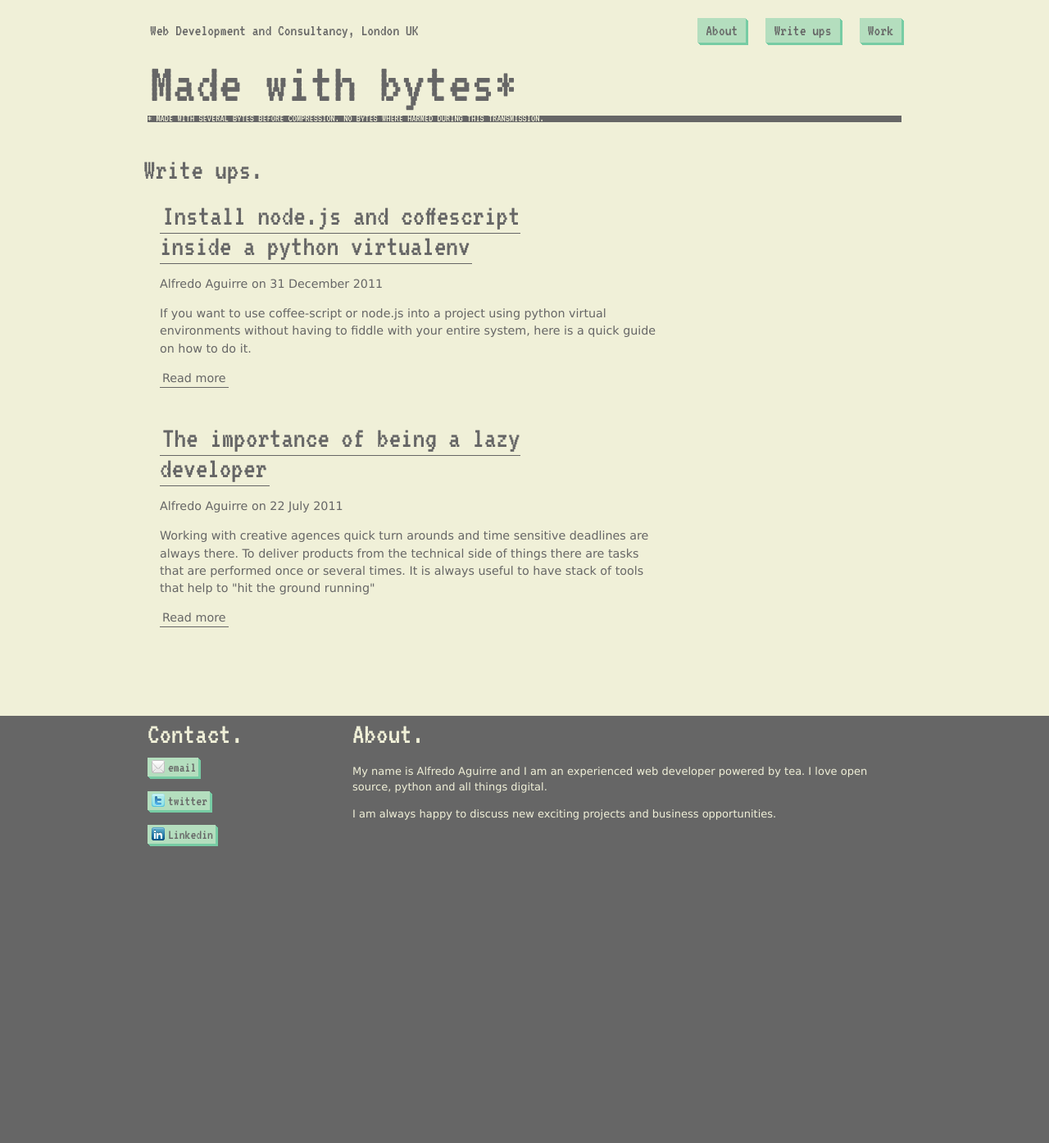
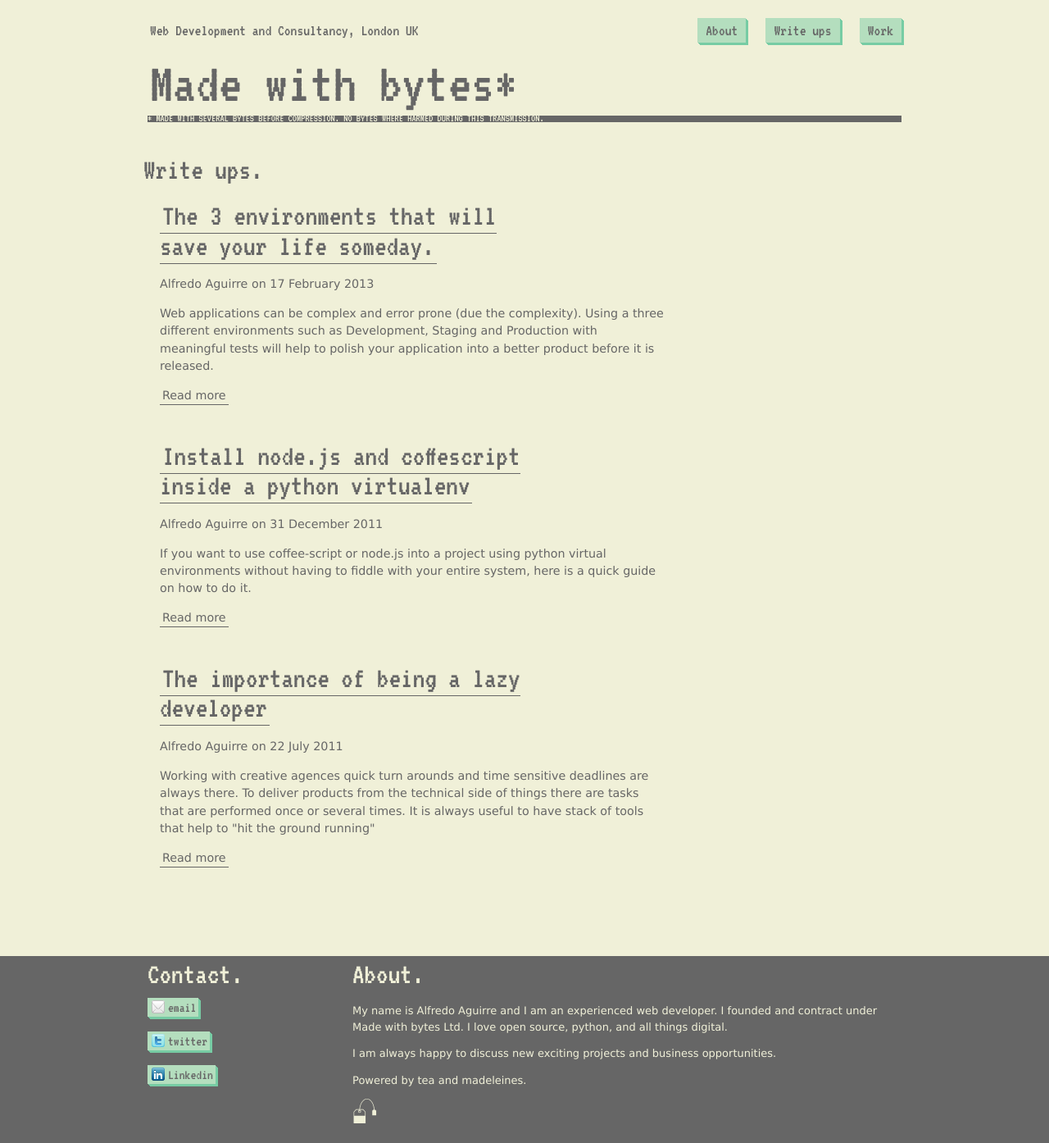
Before and after one commit to madewithbytes/madewithbytes.github.com, a Jekyll site: the page built from writting/index.html, in a window 1280 px wide. Shown: the whole page at 82% size. Built offline with Jekyll 4.4.1, drawn with Linux system fonts in a browser that asks for light colours; before the commit the page ends 1068 px from its top, so only the background shows below that.

Commit message:
Adding write up: 3 enviroments that will save your life someday.

```diff
--- a/_includes/footer.html
+++ b/_includes/footer.html
@@ -11,11 +11,24 @@
     <div class="footer-extra">
       <h2>About.</h2>
       <p>
-        My name is Alfredo Aguirre and I am an experienced web developer powered by tea. I love open source, python and all things digital.
+        My name is Alfredo Aguirre and I am an experienced web developer. I founded and contract under Made with bytes Ltd. I love open source, python, and all things digital.
       </p>
       <p>
         I am always happy to discuss new exciting projects and business opportunities.
       </p>
+      <p>
+        Powered by tea and madeleines.
+      </p>
+        <svg xmlns="http://www.w3.org/2000/svg" xmlns:xlink="http://www.w3.org/1999/xlink" version="1.1" id="Layer_1" x="0px" y="0px" width="30px" height="30px" viewBox="0 0 100 100" enable-background="new 0 0 100 100" xml:space="preserve">
+          <path fill="#F0F0D8" d="M43.659,42.581H14.875L5.169,53.159v16.41V100h48.363V69.569V53.34L43.659,42.581z M7.343,69.569V54.006  l8.488-9.251h26.873l8.655,9.431v15.384H7.343z"/>
+          <polygon fill="#F0F0D8" points="83.955,44.756 80.718,48.894 80.718,67.216 96.848,67.216 96.848,48.964 93.556,44.756 "/>
+          <g>
+            <path fill="#F0F0D8" d="M29.26,57.797c-3.195,0-5.796-2.601-5.796-5.796c0-3.196,2.601-5.796,5.796-5.796   c3.196,0,5.796,2.601,5.796,5.796C35.056,55.196,32.456,57.797,29.26,57.797z M29.26,48.378c-1.997,0-3.622,1.625-3.622,3.623   c0,1.997,1.625,3.622,3.622,3.622c1.998,0,3.623-1.625,3.623-3.622C32.882,50.003,31.257,48.378,29.26,48.378z"/>
+          </g>
+          <g>
+            <path fill="#F0F0D8" d="M89.008,51.186c-0.72,0-1.303-0.486-1.303-1.087c0-26.518-12.81-48.091-28.556-48.091   c-15.743,0-28.551,21.573-28.551,48.091c0,0.601-0.583,1.087-1.303,1.087c-0.719,0-1.303-0.486-1.303-1.087   c0-27.716,13.977-50.265,31.157-50.265c17.184,0,31.161,22.549,31.161,50.265C90.311,50.699,89.728,51.186,89.008,51.186z"/>
+          </g>
+        </svg>
     </div>
   </footer>
 </div>
--- a/_layouts/base.html
+++ b/_layouts/base.html
@@ -6,9 +6,9 @@
     {% if page.description %}<meta name="description" content="{{ page.description }}">{% endif %}
     <meta name="author" content="">
     <meta name="viewport" content="width=device-width, initial-scale=1.0">
-    <link rel="stylesheet" href="{{ site.STATIC_URL }}styles/base.css" type="text/css" media="screen" />
+    <link rel="stylesheet" href="{{ site.STATIC_URL }}styles/base.css?130217" type="text/css" media="screen" />
     <link rel="stylesheet" href="{{ site.STATIC_URL }}styles/pygments.css" type="text/css" media="screen" />
-    <link rel="shortcut icon" href="favicon.ico" />
+    <link rel="shortcut icon" href="/favicon.ico" />
     <script>
       document.documentElement.className+=' js';
       window.STATIC_URL = '{{ site.STATIC_URL }}';
--- /dev/null
+++ b/_posts/2013-02-17-3-enviroments-will-save-your-life-someday.html
@@ -0,0 +1,126 @@
+---
+layout: base
+title: The 3 environments that will save your life someday.
+description: Web applications can be complex and error prone (due the complexity). Using a three different environments such as Development, Staging and Production with meaningful tests will help to polish your application into a better product before it is released.
+summary: Web applications can be complex and error prone (due the complexity). Using a three different environments such as Development, Staging and Production with meaningful tests will help to polish your application into a better product before it is released.
+author: Alfredo Aguirre
+published: true
+---
+
+<h1>The 3 environments that will save your life someday</h1>
+
+<p>by {{ page.author }} on {{ page.date | date_to_long_string}}.</p>
+
+<p>
+  <img src="{{ site.STATIC_URL }}images/posts/penguins.jpg" title="Three lonely strays find a lost brother after a blizzard [Australasian Antarctic Expedition, 1911-1914] by By National Library of Australia Commons" alt="Three penguins find a forth one." /><br>
+  Photo credit: <a href="http://www.flickr.com/photos/national_library_of_australia_commons/6173951726/">National Library of Australia Commons</a> on Flickr
+</p>
+
+
+<p class="highlight">
+  <strong>
+    TL;DR. Make sure you have meaningful tests and different environments for the development, staging and production build. These will help you improve any fairly complex application systematically into a better product without breaking your team workflow.
+  </strong>
+</p>
+
+<p>
+  Web applications can be convoluted and prone to error. I am sure you care about your product and want it to be the best possible. Well, while there is not a single way to guarantee this, you can put in place safeguard measures that would help you to mitigate risks and achieve better results.
+</p>
+
+<p>
+  The process for deploying your application to the production environment should be gradual, so that everyone involved in the build can have the opportunity to do their bit and refine the product.
+</p>
+
+<p>
+  Now, I am assuming that your project is fairly complex, you have a few people in your team and your enviroments replicate production. I also acknowledge that not all applications are the same and pet projects may not require much test coverage or the introduction of unnecessary processes overhead.
+</p>
+
+<p>
+  The idea is that the application should hit production only after going through the development and staging environments. These should be used to find and fix any imperfection of your build, this is a technique I came across while collaborating with the clever guys at Mozilla.
+</p>
+
+<p>
+  Because it can take a bit longer to land a feature in production, targeting three environments <a href="http://michaellant.com/2010/07/23/calculating-the-velocity-of-your-agile-projects/">can introduce friction to the velocity of your team</a>, but this is when automation comes in handy. The more you automate the deployments the less friction you will have and the more productive you will be. Tools like <a href="http://docs.fabfile.org/en/1.5/">fabric</a> can help you to achieve this.
+</p>
+
+
+<h2>Prelude</h2>
+
+<p>
+  At the base of solid software there are tests that back up the functionality of the application. I can't stress enough how important they are, otherwise <a href="http://butunclebob.com/ArticleS.UncleBob.TheThreeRulesOfTdd">how can you prove that it will work?</a> Valid metrics don't leave any room for doubts.
+</p>
+
+<p>
+  Also, please run your test before pushing the code to the repository, as waiting for the continous integration server to notify you and your colleagues that you broke the build will induce this kind of feeling...
+</p>
+
+<p>
+  <img src="{{ site.STATIC_URL }}images/posts/you-broke-the-build.png" title="Breaking the build will induce this kind of feeling to your colleaguess. Don't do it. DON'T BREAK THE BUILD!!!11 . By the way cats can't spell." alt="Colleagues won't enjoy you broke the build." /><br>
+  Photo credit: <a href="http://www.grumpycats.com">grumpycats.com</a>
+</p>
+
+<h2 id="development-environment"><a href="#development-environment">Development environment</a></h2>
+
+<p>
+  Or the developers playground.
+</p>
+
+<p>
+  The development environment is meant to be bootstraped to deploy automatically from the head of your development branch. Breakages on this enviroment can be acceptable, although make sure you are not pushing code in a broken state. Commit often, but only push your feature once it is ready to be deployed.
+</p>
+
+<p>
+  This environment is important because once your feature is completed it allows you to see how it performs in <a href="https://twitter.com/oising/status/298464920717099009">an environment that is not your development machine</a>.
+</p>
+
+<p>
+  Even if you are replicating your production enviroment with <a href="http://www.vagrantup.com/">vagrant</a>, it is still useful to have a URL that everyone can look at.
+</p>
+
+<h2 id="stage-environment"><a href="#stage-environment">Stage environment</a></h2>
+
+<p>
+  Or the release candidate.
+</p>
+
+<p>
+  Stage is the home of your release candidate, any code form the development environment that you are happy with should be deployed here. The build should NOT be broken at anytime on this environment.
+</p>
+
+<p>
+  Now, this environment is being reviewed by QA and maybe your client, if you are building this application for someone else, this is why it's important that it is available all the time.
+</p>
+
+<p>
+  The deployment to this enviroment is manual.
+</p>
+
+<p>
+  You are encouraged to find bugs here, so you can eliminate them before they make it into production. If a bug is found the bugfix should start back from the test for you to be able to verify that it has been resolved, then development and back to staging again.
+</p>
+
+<h2 id="production-environment"><a href="#production-environment">Production environment</a></h2>
+
+<p>
+  Or the ultimate goal.
+</p>
+
+<p>
+  This is it. This is where all the hard work that everyone has put in is reflected. It's where that awesome thing that you built and you want to tell everyone about lives.
+</p>
+
+<p>
+  Once you get your enviroments up and running, optimise the deployments between them and deploy often. Make it easy to iterate on your project, also automate and then automate some more, this will keep your sanity if a crisis should happen.
+</p>
+
+<p>
+  I suggest you don't skip any of the environments, they are designed to improve your application and reduce any bugs while not disturbing the workflow of the rest of the team. e.g. QA won't be affected if you deploy something that breaks the build.
+</p>
+
+<p>
+  Even though I just said not to skip the flow of the enviroments, sometimes common sense is more important. Remember that <a href="http://www.python.org/dev/peps/pep-0020/">practicality beats purity.</a>
+</p>
+
+<p>
+  And that's it. This is the flow I generally use for my applications, but if you use some other technique, or have some comments I would love to hear them.
+</p>
--- a/assets/styles/base.css
+++ b/assets/styles/base.css
@@ -567,6 +567,16 @@ a.bitbucket.sticker
     font-size: 2em;
 }
 
+.teabag
+{
+    text-align: center;
+}
+
+article h2
+{
+    margin: 1em 0 0.5em 0;
+}
+
 @media all and (max-width: 670px) {
     .wrapper {
         width: 100%;
```
Also changed, not shown: assets/images/posts/penguins.jpg (added), assets/images/posts/you-broke-the-build.png (added), 9 other files.
